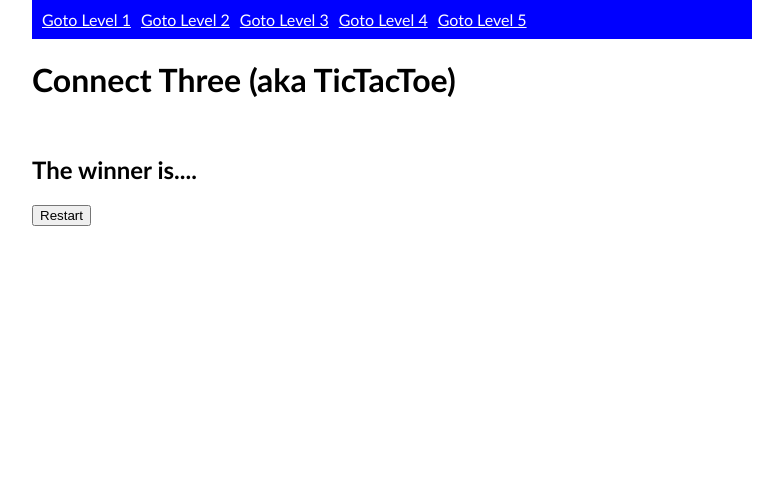
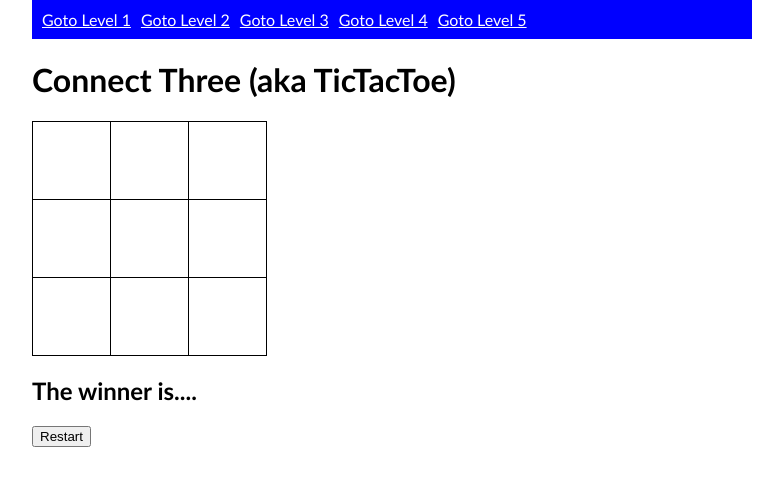
Before and after one commit to Trishule/ConnectThree, an Angular app: page /level2 in a window 1280 px wide. Shown: the top 486 px of the page, without its empty margins (248-1031 px from the left). Built offline with nearby package versions, Linux system fonts and the light colour scheme.

Commit message:
Update level2.component.css

```diff
--- a/src/app/level2/level2.component.css
+++ b/src/app/level2/level2.component.css
@@ -0,0 +1 @@
+@import '../level1/level1.component.css';
```
